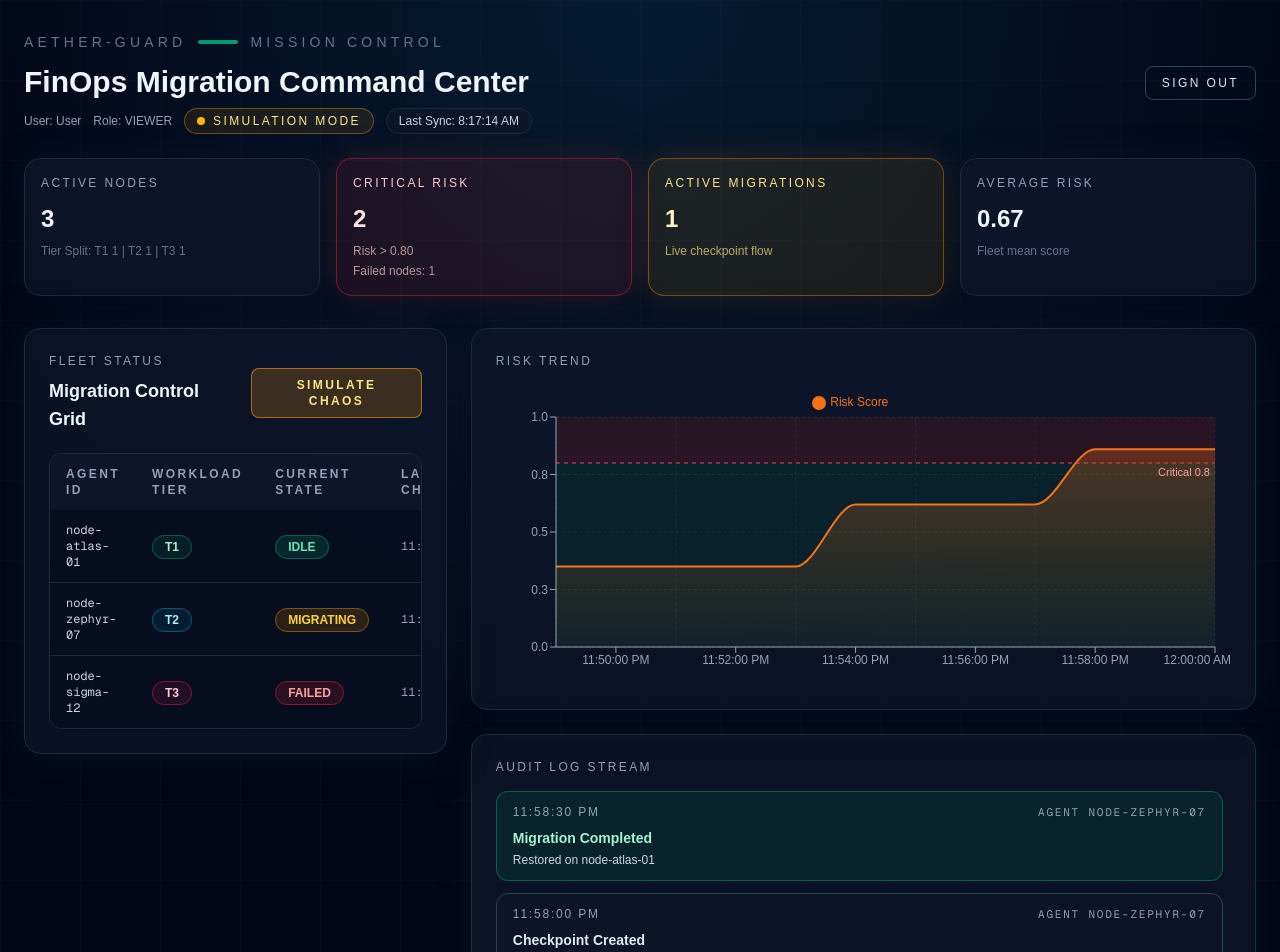
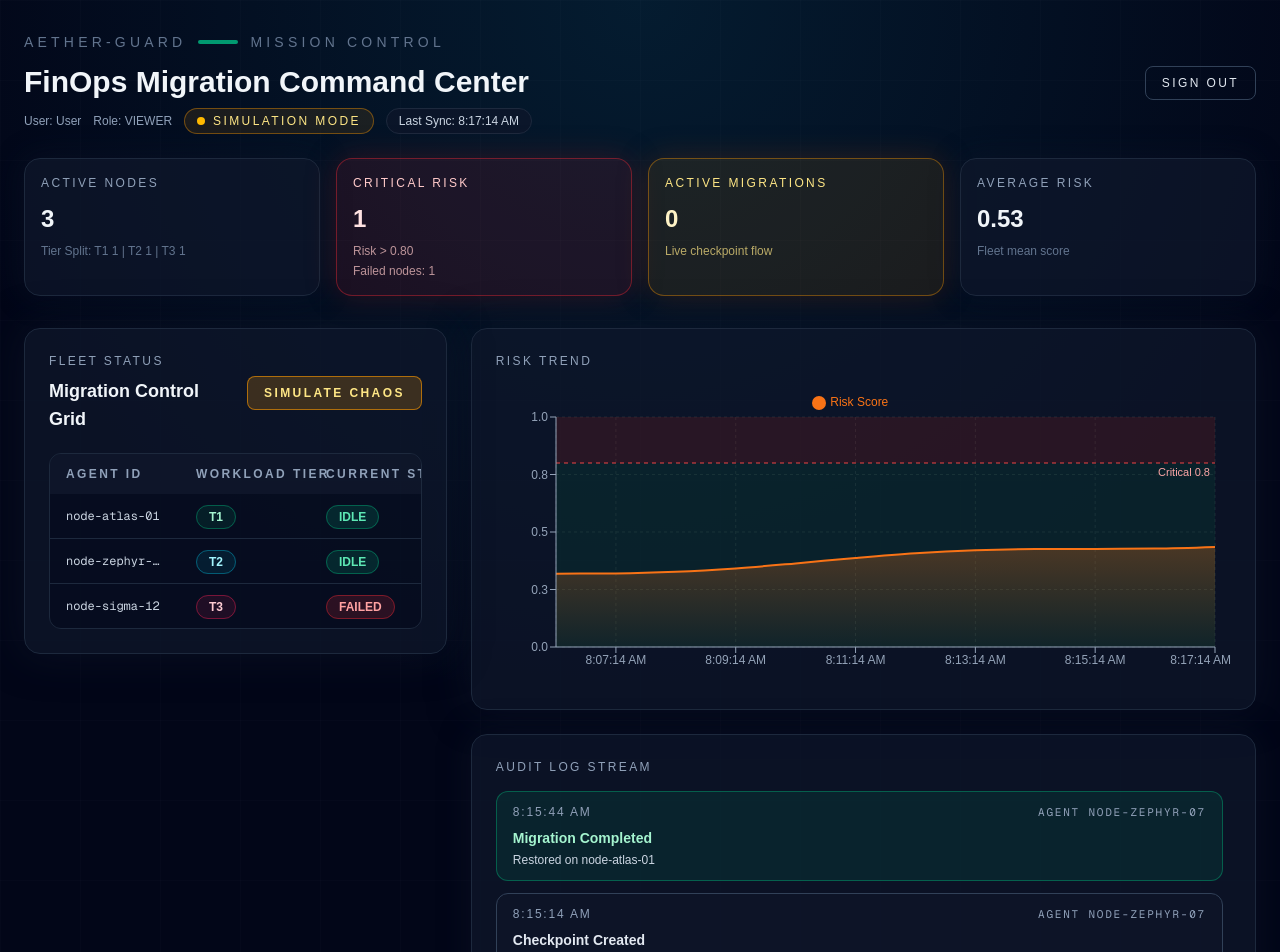
Before and after one commit to JasonEran/Aether-Guard, a Next.js app in the folder src/web/dashboard/: page / in a window 1280 px wide. Shown: the top 952 px of the page. Built offline with nearby package versions, Linux system fonts and the light colour scheme; no server answers.

Commit message:
feat: enhance dashboard functionality with improved mock data handling, dynamic audit logging, and risk score normalization

```diff
--- a/src/web/dashboard/app/DashboardClient.tsx
+++ b/src/web/dashboard/app/DashboardClient.tsx
@@ -1,6 +1,6 @@
 'use client';
 
-import { useEffect, useMemo, useState } from 'react';
+import { useEffect, useMemo, useRef, useState } from 'react';
 import { signOut } from 'next-auth/react';
 
 import AuditLogStream from '../components/AuditLogStream';
@@ -16,67 +16,82 @@ interface DashboardClientProps {
 
 type FleetEntry = Agent & { lastCheckpoint?: string };
 
-const MOCK_PAYLOAD = (() => {
-  const baseTime = Date.parse('2025-01-01T00:00:00.000Z');
-  const timestamps = Array.from({ length: 12 }, (_, index) => new Date(baseTime - (11 - index) * 60_000));
-  const mockHistory: RiskPoint[] = timestamps.map((timestamp, index) => ({
-    timestamp: timestamp.toISOString(),
-    riskScore: index < 5 ? 0.35 : index < 9 ? 0.62 : 0.86,
-  }));
+const buildMockPayload = (now: number, chaosActive: boolean) => {
+  const timestamps = Array.from({ length: 12 }, (_, index) => new Date(now - (11 - index) * 60_000));
+  const baseRisk = chaosActive ? 0.68 : 0.32;
+  const slope = chaosActive ? 0.018 : 0.012;
+  const mockHistory: RiskPoint[] = timestamps.map((timestamp, index) => {
+    const noise = Math.sin((now / 1000 + index) * 0.7) * (chaosActive ? 0.06 : 0.03);
+    const riskScore = Math.min(1, Math.max(0, baseRisk + index * slope + noise));
+    return {
+      timestamp: timestamp.toISOString(),
+      riskScore,
+    };
+  });
 
   const mockAgents: FleetEntry[] = [
     {
       agentId: 'node-atlas-01',
       status: 'IDLE',
       tier: 'T1',
-      riskScore: 0.18,
-      lastHeartbeat: new Date(baseTime - 45_000).toISOString(),
-      lastCheckpoint: new Date(baseTime - 12 * 60_000).toISOString(),
+      riskScore: chaosActive ? 0.33 : 0.18,
+      lastHeartbeat: new Date(now - 45_000).toISOString(),
+      lastCheckpoint: new Date(now - 12 * 60_000).toISOString(),
     },
     {
       agentId: 'node-zephyr-07',
-      status: 'MIGRATING',
+      status: chaosActive ? 'MIGRATING' : 'IDLE',
       tier: 'T2',
-      riskScore: 0.87,
-      lastHeartbeat: new Date(baseTime - 30_000).toISOString(),
-      lastCheckpoint: new Date(baseTime - 2 * 60_000).toISOString(),
+      riskScore: chaosActive ? 0.87 : 0.46,
+      lastHeartbeat: new Date(now - 30_000).toISOString(),
+      lastCheckpoint: new Date(now - 2 * 60_000).toISOString(),
     },
     {
       agentId: 'node-sigma-12',
       status: 'FAILED',
       tier: 'T3',
       riskScore: 0.95,
-      lastHeartbeat: new Date(baseTime - 8 * 60_000).toISOString(),
-      lastCheckpoint: new Date(baseTime - 30 * 60_000).toISOString(),
+      lastHeartbeat: new Date(now - 8 * 60_000).toISOString(),
+      lastCheckpoint: new Date(now - 30 * 60_000).toISOString(),
     },
   ];
 
   const mockAudits: AuditLog[] = [
     {
-      id: 'audit-01',
+      id: `audit-${now}-01`,
       action: 'Migration Completed',
       agentId: 'node-zephyr-07',
       result: 'Restored on node-atlas-01',
-      timestamp: new Date(baseTime - 90_000).toISOString(),
+      timestamp: new Date(now - 90_000).toISOString(),
     },
     {
-      id: 'audit-02',
+      id: `audit-${now}-02`,
       action: 'Checkpoint Created',
       agentId: 'node-zephyr-07',
       result: 'Snapshot stored in relay vault',
-      timestamp: new Date(baseTime - 2 * 60_000).toISOString(),
+      timestamp: new Date(now - 2 * 60_000).toISOString(),
     },
     {
-      id: 'audit-03',
+      id: `audit-${now}-03`,
       action: 'Risk Scan Updated',
       agentId: 'node-sigma-12',
       result: 'Priority raised to CRITICAL',
-      timestamp: new Date(baseTime - 4 * 60_000).toISOString(),
+      timestamp: new Date(now - 4 * 60_000).toISOString(),
     },
   ];
 
+  if (chaosActive) {
+    mockAudits.unshift({
+      id: `audit-${now}-chaos`,
+      action: 'Rebalance Signal Injected',
+      agentId: 'control-plane',
+      result: 'Chaos simulation engaged',
+      timestamp: new Date(now - 25_000).toISOString(),
+    });
+  }
+
   return { mockHistory, mockAgents, mockAudits };
-})();
+};
 
 const formatLocalTime = (value?: string) => {
   if (!value) {
@@ -97,6 +112,7 @@ export default function DashboardClient({ userName, userRole }: DashboardClientP
   const [auditLogs, setAuditLogs] = useState<AuditLog[]>([]);
   const [usingMock, setUsingMock] = useState(false);
   const [lastUpdated, setLastUpdated] = useState<string>('');
+  const mockChaosAtRef = useRef<number | null>(null);
 
   const summary = useMemo(() => {
     const total = agents.length;
@@ -126,31 +142,38 @@ export default function DashboardClient({ userName, userRole }: DashboardClientP
     let isMounted = true;
 
     const load = async () => {
-      const [fleetData, historyData, auditData] = await Promise.all([
+      const [fleetResult, historyResult, auditResult] = await Promise.allSettled([
         fetchFleetStatus(),
         fetchRiskHistory(),
         fetchAuditLogs(),
       ]);
 
+      const fleetData = fleetResult.status === 'fulfilled' ? fleetResult.value : [];
+      const historyData = historyResult.status === 'fulfilled' ? historyResult.value : [];
+      const auditData = auditResult.status === 'fulfilled' ? auditResult.value : [];
+
       if (!isMounted) {
         return;
       }
 
+      const now = Date.now();
+      const chaosActive = mockChaosAtRef.current !== null && now - mockChaosAtRef.current < 10 * 60_000;
+      const mockPayload = buildMockPayload(now, chaosActive);
       const useMockFleet = fleetData.length === 0;
       const useMockHistory = historyData.length === 0;
       const useMockAudits = auditData.length === 0;
       const useMock = useMockFleet || useMockHistory || useMockAudits;
       setUsingMock(useMock);
       const fleetSource: FleetEntry[] = useMockFleet
-        ? MOCK_PAYLOAD.mockAgents
+        ? mockPayload.mockAgents
         : fleetData.map((agent) => ({
             ...agent,
             lastCheckpoint: agent.lastHeartbeat,
           }));
       setAgents(fleetSource);
-      setHistory(useMockHistory ? MOCK_PAYLOAD.mockHistory : historyData);
-      setAuditLogs((useMockAudits ? MOCK_PAYLOAD.mockAudits : auditData).slice(0, 12));
-      setLastUpdated(new Date().toISOString());
+      setHistory(useMockHistory ? mockPayload.mockHistory : historyData);
+      setAuditLogs((useMockAudits ? mockPayload.mockAudits : auditData).slice(0, 12));
+      setLastUpdated(new Date(now).toISOString());
     };
 
     load();
@@ -164,7 +187,18 @@ export default function DashboardClient({ userName, userRole }: DashboardClientP
 
   const handleSimulateChaos = async () => {
     await sendChaosSignal();
-    const timestamp = new Date().toISOString();
+    const now = Date.now();
+    const timestamp = new Date(now).toISOString();
+    mockChaosAtRef.current = now;
+
+    if (usingMock) {
+      const mockPayload = buildMockPayload(now, true);
+      setAgents(mockPayload.mockAgents);
+      setHistory(mockPayload.mockHistory);
+      setAuditLogs(mockPayload.mockAudits.slice(0, 12));
+      setLastUpdated(timestamp);
+      return;
+    }
 
     setAgents((prev) =>
       prev.map((agent) =>
--- a/src/web/dashboard/app/api/audits/route.ts
+++ b/src/web/dashboard/app/api/audits/route.ts
@@ -1,4 +1,7 @@
 import { NextResponse } from 'next/server';
+
+export const dynamic = 'force-dynamic';
+export const revalidate = 0;
 
 const coreBaseUrl = process.env.CORE_API_URL ?? 'http://core-service:8080';
 
--- a/src/web/dashboard/app/api/dashboard/history/route.ts
+++ b/src/web/dashboard/app/api/dashboard/history/route.ts
@@ -1,4 +1,7 @@
 import { NextResponse } from 'next/server';
+
+export const dynamic = 'force-dynamic';
+export const revalidate = 0;
 
 const coreBaseUrl = process.env.CORE_API_URL ?? 'http://core-service:8080';
 
--- a/src/web/dashboard/app/api/dashboard/latest/route.ts
+++ b/src/web/dashboard/app/api/dashboard/latest/route.ts
@@ -1,4 +1,7 @@
 import { NextResponse } from 'next/server';
+
+export const dynamic = 'force-dynamic';
+export const revalidate = 0;
 
 const coreBaseUrl = process.env.CORE_API_URL ?? 'http://core-service:8080';
 
--- a/src/web/dashboard/components/ControlPanel.tsx
+++ b/src/web/dashboard/components/ControlPanel.tsx
@@ -80,20 +80,20 @@ export default function ControlPanel({ agents, onSimulateChaos }: ControlPanelPr
           type="button"
           onClick={handleChaos}
           disabled={chaosStatus === 'loading'}
-          className="rounded-lg border border-amber-500/60 bg-amber-500/20 px-4 py-2 text-xs font-semibold uppercase tracking-[0.2em] text-amber-200 transition hover:border-amber-400 hover:bg-amber-500/30 disabled:cursor-not-allowed disabled:border-slate-700 disabled:bg-slate-800"
+          className="whitespace-nowrap rounded-lg border border-amber-500/60 bg-amber-500/20 px-4 py-2 text-xs font-semibold uppercase tracking-[0.2em] text-amber-200 transition hover:border-amber-400 hover:bg-amber-500/30 disabled:cursor-not-allowed disabled:border-slate-700 disabled:bg-slate-800"
         >
           {chaosStatus === 'loading' ? 'Signaling...' : 'Simulate Chaos'}
         </button>
       </div>
 
-      <div className="mt-5 overflow-hidden rounded-xl border border-slate-800">
-        <table className="w-full text-left text-sm text-slate-200">
+      <div className="mt-5 overflow-x-auto rounded-xl border border-slate-800">
+        <table className="min-w-[520px] w-full table-fixed text-left text-sm text-slate-200">
           <thead className="bg-slate-900/80 text-xs uppercase tracking-[0.2em] text-slate-400">
             <tr>
-              <th className="px-4 py-3">Agent ID</th>
-              <th className="px-4 py-3">Workload Tier</th>
-              <th className="px-4 py-3">Current State</th>
-              <th className="px-4 py-3">Last Checkpoint</th>
+              <th className="px-4 py-3 whitespace-nowrap">Agent ID</th>
+              <th className="px-4 py-3 whitespace-nowrap">Workload Tier</th>
+              <th className="px-4 py-3 whitespace-nowrap">Current State</th>
+              <th className="px-4 py-3 whitespace-nowrap">Last Checkpoint</th>
             </tr>
           </thead>
           <tbody className="divide-y divide-slate-800">
@@ -105,7 +105,11 @@ export default function ControlPanel({ agents, onSimulateChaos }: ControlPanelPr
 
               return (
                 <tr key={agent.agentId} className="bg-slate-950/40 transition hover:bg-slate-900/60">
-                  <td className="px-4 py-3 font-mono text-xs text-slate-300">{agent.agentId}</td>
+                  <td className="px-4 py-3 font-mono text-xs text-slate-300">
+                    <span className="block max-w-[140px] truncate" title={agent.agentId}>
+                      {agent.agentId}
+                    </span>
+                  </td>
                   <td className="px-4 py-3">
                     <span
                       className={`rounded-full border px-3 py-1 text-xs font-semibold ${tierClass}`}
@@ -118,7 +122,7 @@ export default function ControlPanel({ agents, onSimulateChaos }: ControlPanelPr
                       {statusKey}
                     </span>
                   </td>
-                  <td className="px-4 py-3 font-mono text-xs text-slate-400">
+                  <td className="px-4 py-3 font-mono text-xs text-slate-400 whitespace-nowrap">
                     {formatTimestamp(agent.lastCheckpoint ?? agent.lastHeartbeat)}
                   </td>
                 </tr>
--- a/src/web/dashboard/lib/api.ts
+++ b/src/web/dashboard/lib/api.ts
@@ -109,10 +109,22 @@ export async function fetchRiskHistory(): Promise<RiskPoint[]> {
     }
 
     const data = (await response.json()) as CoreHistoryRecord[];
-    return data.map((record) => ({
-      timestamp: toIsoTimestamp(record.timestamp),
-      riskScore: normalizeRiskScore(record.aiConfidence ?? 0),
-    }));
+    let lastScore = 0;
+    return data.map((record) => {
+      const hasConfidence =
+        typeof record.aiConfidence === 'number' && Number.isFinite(record.aiConfidence);
+      const fallbackScore = record.rebalanceSignal ? 0.92 : lastScore;
+      const rawScore = hasConfidence ? record.aiConfidence : fallbackScore;
+      const normalized = normalizeRiskScore(rawScore);
+      const finalScore = !hasConfidence && normalized === 0 ? lastScore : normalized;
+
+      lastScore = finalScore;
+
+      return {
+        timestamp: toIsoTimestamp(record.timestamp),
+        riskScore: finalScore,
+      };
+    });
   } catch (error) {
     console.error('[Dashboard] Failed to fetch risk history', error);
     return [];
```
